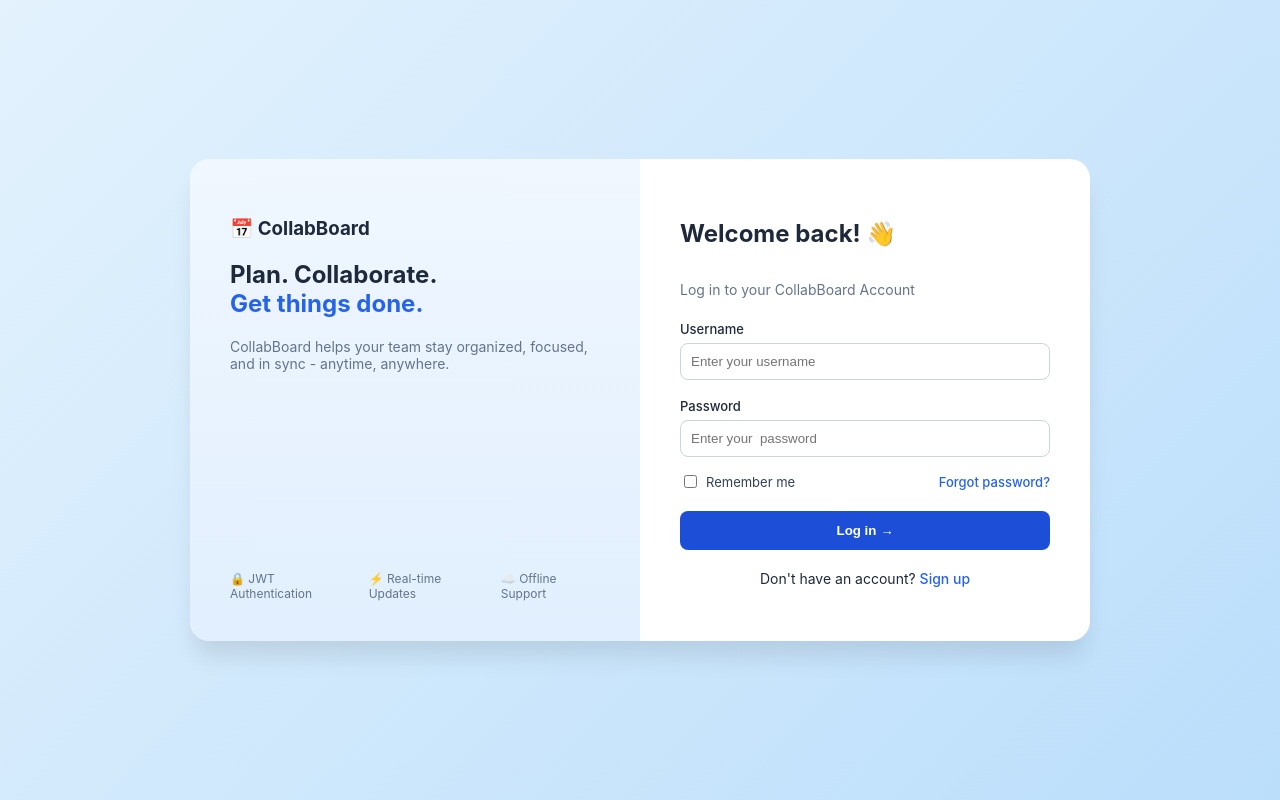
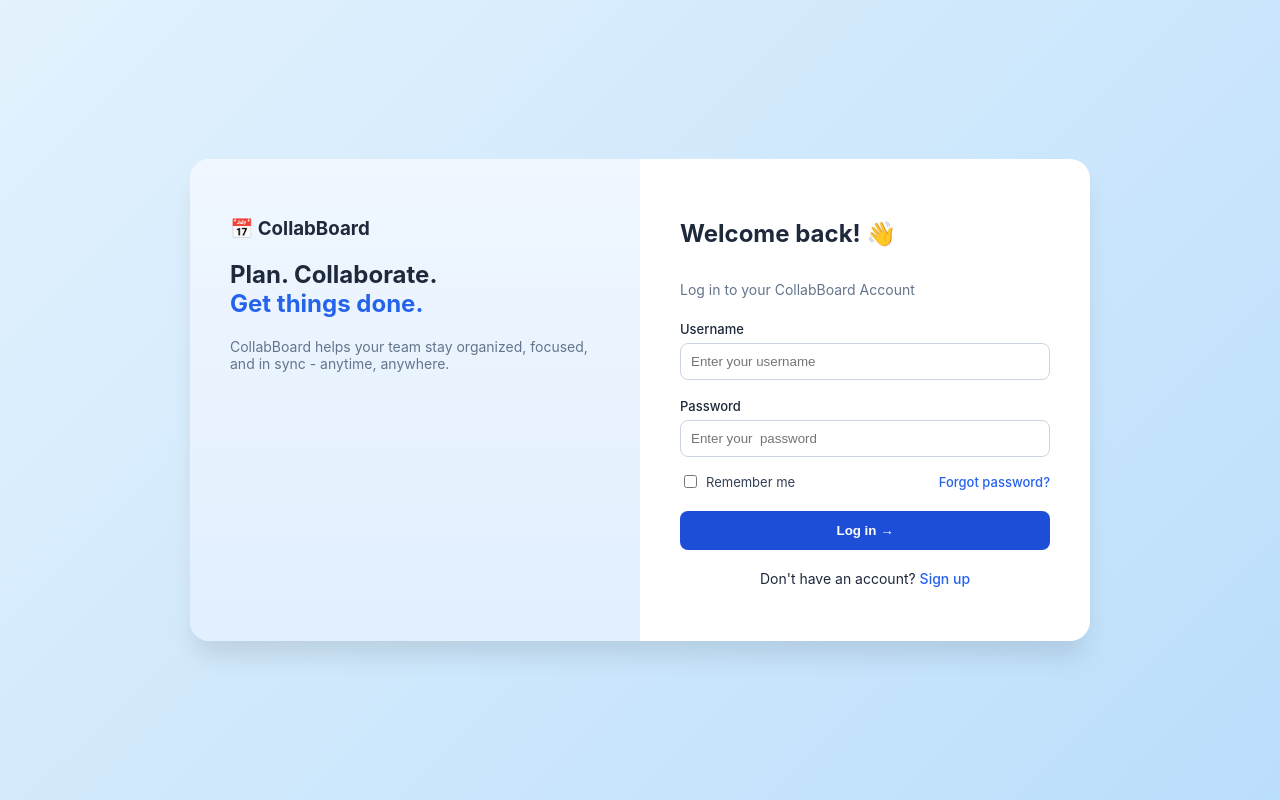
Before and after one commit to viraj918449/collab-board, a React (Vite) app in the folder collab-board/: page / in a window 1280 px wide. Built offline with nearby package versions, Linux system fonts and the light colour scheme.

Commit message:
Update Forgotpassword

```diff
--- a/collab-board/src/components/ForgotPassword.jsx
+++ b/collab-board/src/components/ForgotPassword.jsx
@@ -30,17 +30,6 @@ export default function ForgotPassword({ onSwitchToLogin }) {
             </p>
           </div>
 
-          <div style={{ fontSize: '11px', color: '#64748b', display: 'flex', justifyContent: 'space-between', marginTop: '40px', borderTop: '1px solid #e2e8f0', paddingTop: '20px' }}>
-            <div>
-              <strong>JWT Authentication</strong><br />
-              Secure login and protected  routes for your data.
-            </div>
-            <div>
-
-              <strong>Real-time update</strong><br />
-              See changes instantly with WebSocket real-time sync.
-            </div>
-          </div>
         </div>
 
         {/* Right Side Form */}
--- a/collab-board/src/components/Login.jsx
+++ b/collab-board/src/components/Login.jsx
@@ -23,11 +23,6 @@ export default function Login({ onSwitchToRegister, onLoginSuccess, onSwitchToFo
             <p style={{ fontSize: '14px', color: '#64748b' }}>
               CollabBoard helps your team stay organized, focused, and in sync - anytime, anywhere.
             </p>
-          </div>
-          <div style={{ fontSize: '12px', color: '#64748b', display: 'flex', gap: '15px' }}>
-            <span>🔒 JWT Authentication</span>
-            <span>⚡ Real-time Updates</span>
-            <span>☁️ Offline Support</span>
           </div>
         </div>
 
```
